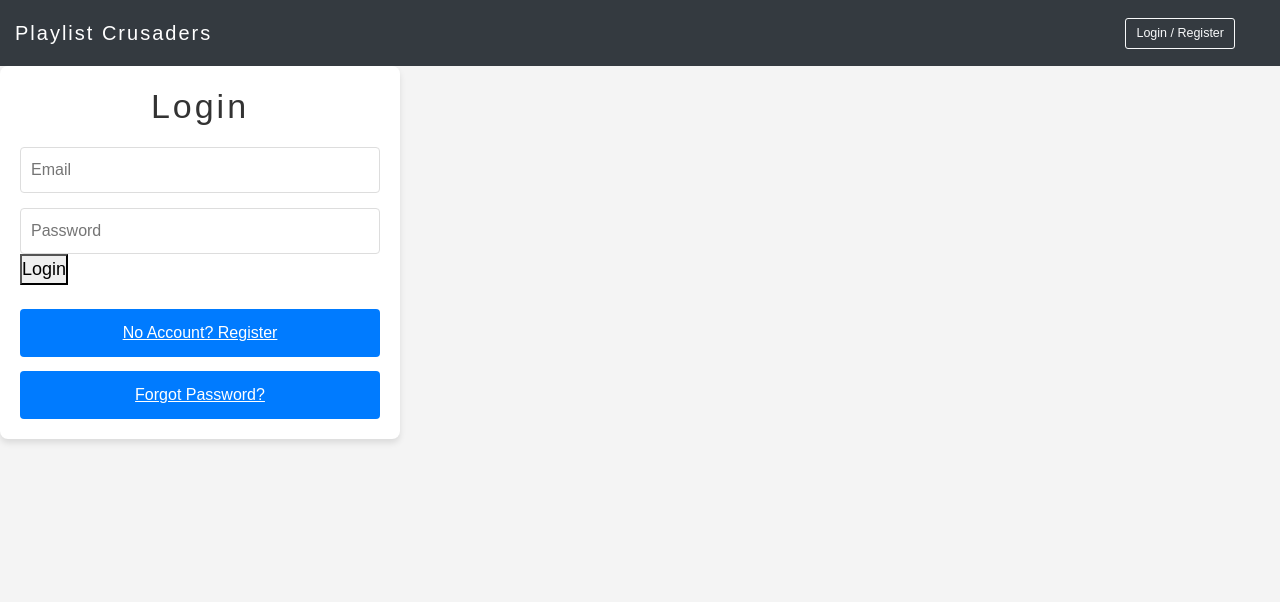
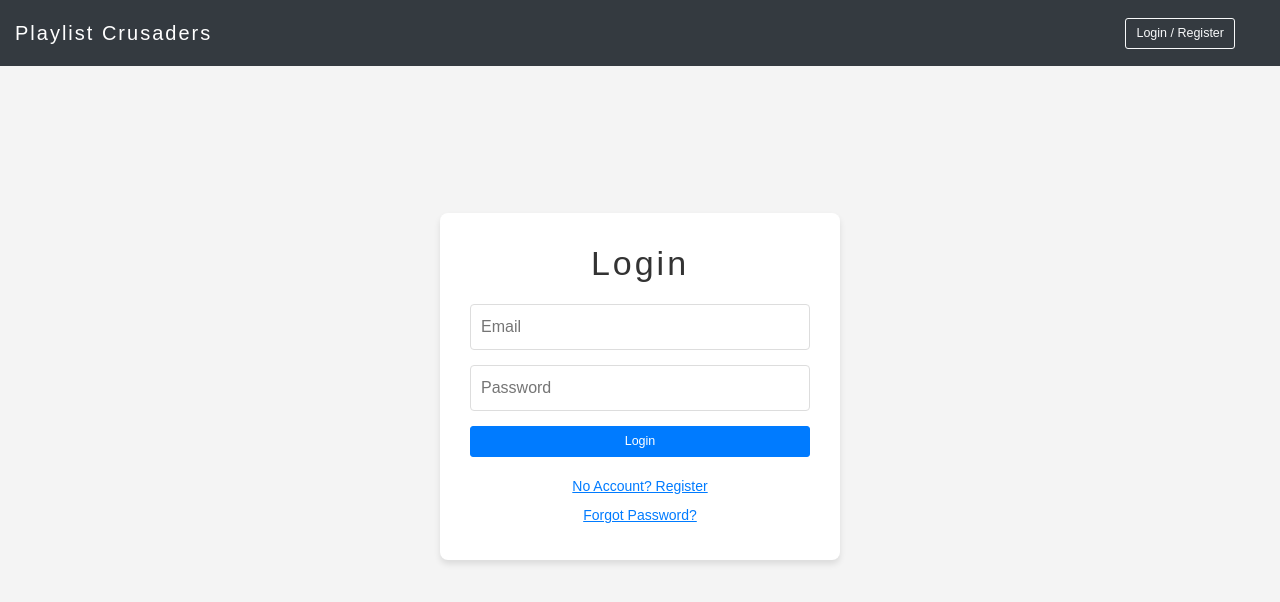
Before and after one commit to rsoto726/capstone-PlaylistCrusaders, a React (Create React App) app in the folder client/: page /login in a window 1280 px wide. Shown: the top 602 px of the page. Built offline with nearby package versions, Linux system fonts and the light colour scheme; no server answers.

Commit message:
login and register page styled

```diff
--- a/client/src/components/Login.tsx
+++ b/client/src/components/Login.tsx
@@ -1,5 +1,6 @@
 import React, { useState, ChangeEvent, FormEvent, useContext } from "react";
 import { Button } from 'react-bootstrap';
+import { Link } from 'react-router-dom';
 import { useNavigate } from 'react-router-dom';
 import { useAuth } from "../auth";
 import '../styles/Login.css'
@@ -24,6 +25,7 @@ export default function Login() {
     await auth.loginUser(form.email, form.password);
   };
   return (
+    <div className="login-page">
       <div className="login-container">
         <form onSubmit={handleSubmit}>
           <h2>Login</h2>
@@ -43,25 +45,16 @@ export default function Login() {
             onChange={handleChange}
             required
           />
-        <button type="submit">Login</button>
-        <div className="login-links" style={{ marginTop: '10px' }}>
-          <button
-            type="button"
-            className="link-button"
-            onClick={() => navigate('/register')}
-          >
-            No Account? Register
-          </button>
-          <button
-            type="button"
-            className="link-button"
-            onClick={() => navigate('/forgot-password')}
-          >
-            Forgot Password?
-          </button>
+          <Button type="submit" variant="primary" size="lg" className="w-100 mt-4">
+            Login
+          </Button>
+
+          <div className="login-links">
+            <Link className="link" to="/register">No Account? Register</Link>
+            <Link className="link" to="/forgot-password">Forgot Password?</Link>
           </div>
         </form>
       </div>
-
+    </div>
   );
 }
--- a/client/src/components/Register.tsx
+++ b/client/src/components/Register.tsx
@@ -1,7 +1,8 @@
 import React, { useState } from 'react';
-import { useNavigate } from 'react-router-dom';
+import { useNavigate, Link } from 'react-router-dom';
 import { useAuth } from "../auth";
-import '../styles/Login.css'
+import { Button } from 'react-bootstrap';
+import '../styles/Login.css';
 
 // register user
 export default function Register() {
@@ -25,6 +26,8 @@ export default function Register() {
   };
 
   return (
+    <div className='login-page'>
+      <div className="login-container">
         <form onSubmit={handleSubmit}>
           <h2>Register</h2>
           <input
@@ -37,6 +40,7 @@ export default function Register() {
           <input
             name="email"
             placeholder="Email"
+            className='mt-3'
             value={form.email}
             onChange={handleChange}
             required
@@ -45,20 +49,19 @@ export default function Register() {
             type="password"
             name="password"
             placeholder="Password"
+            className='mt-3'
             value={form.password}
             onChange={handleChange}
             required
           />
-      <button type="submit">Register</button>
-      <div style={{ marginTop: '10px' }}>
-        <button
-          type="button"
-          className="link-button"
-          onClick={() => navigate('/login')}
-        >
-          Have an Account? Login
-        </button>
+          <Button type="submit" variant="primary" size="lg" className="w-100 mt-3">
+            Register
+          </Button>
+          <div className="login-links mt-3 text-center">
+            <Link className="link" to="/login">Have an Account? Login</Link>
           </div>
         </form>
+      </div>
+    </div>
   );
 }
--- a/client/src/styles/Login.css
+++ b/client/src/styles/Login.css
@@ -111,3 +111,55 @@
     color: #0056b3;
     background: none;
   }
+  .login-page {
+    display: flex;
+    justify-content: center;
+    align-items: center;
+    min-height: 80vh;
+    background-color: #f4f4f4;
+  }
+
+  .login-container {
+    background-color: white;
+    padding: 30px;
+    border-radius: 8px;
+    box-shadow: 0 4px 6px rgba(0, 0, 0, 0.1);
+    width: 100%;
+    max-width: 400px;
+  }
+
+  .login-button {
+  width: 100%;
+  padding: 14px;
+  font-size: 18px;
+  background-color: #007bff;
+  color: white;
+  border: none;
+  border-radius: 6px;
+  cursor: pointer;
+  margin-top: 20px;
+}
+
+.login-button:hover {
+  background-color: #0056b3;
+}
+
+.login-links {
+  display: flex;
+  flex-direction: column;
+  align-items: center;
+  margin-top: 15px;
+}
+
+.link {
+  color: #007bff;
+  text-decoration: underline;
+  font-size: 14px;
+  margin: 4px 0;
+  cursor: pointer;
+}
+
+.link:hover {
+  color: #0056b3;
+  text-decoration: underline;
+}
```
Lines whose indentation alone changed are shown as unchanged.
